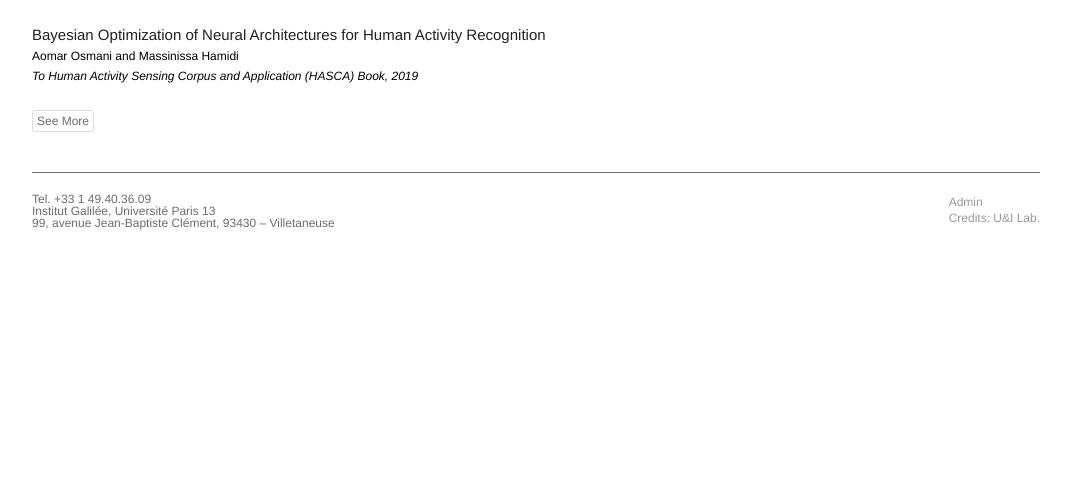
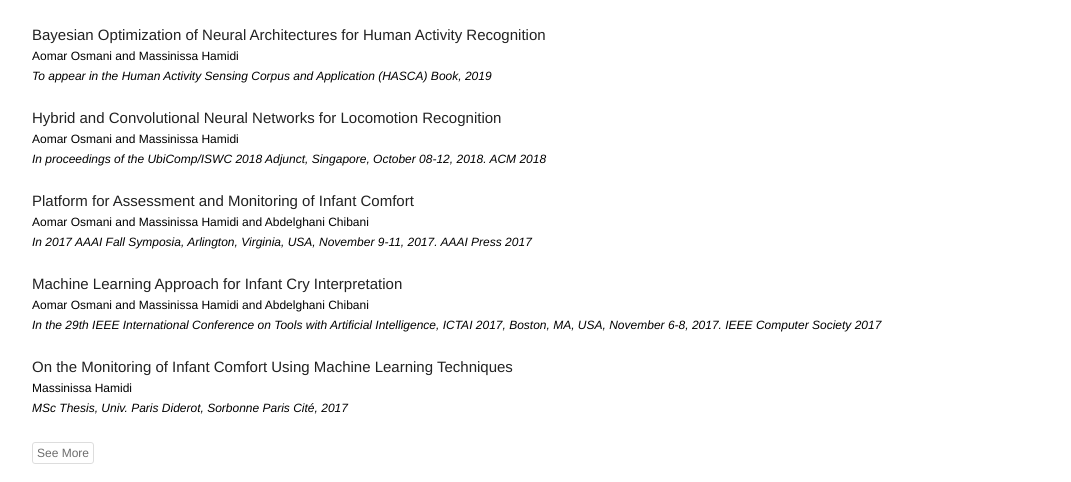
Before and after one commit to roboticsmind/roboticsmind.github.io, a React app: page / in a window 1280 px wide. Shown: the part 964-1446 px from the top of the page, without its empty margins (104-1175 px from the left). Before the commit the page ends 1213 px from the top, so only its background shows below. Built offline with nearby package versions, Linux system fonts and the light colour scheme; a web font is replaced by a local one; what react-google-maps-loader would draw is missing.

Commit message:
Updated members and researches

```diff
--- a/index.html
+++ b/index.html
@@ -42,6 +42,6 @@
   <body>
     <div id="root"></div>
     <script src="https://use.fontawesome.com/24031f45ff.js"></script>
-    <script src="./build/bundle-ffa24d4d1c.js"></script>
+    <script src="./build/bundle.js"></script>
   </body>
 </html>
--- a/public/data/researches.json
+++ b/public/data/researches.json
@@ -28,14 +28,14 @@
       "id": "har",
       "title": "Human Activity Recognition",
       "tag": "HAR",
-      "color": "#6f7795"
+      "color": "#7f7785"
     }
   ],
   "categories": [
     {
       "researches": [
         {
-          "booktitle": "To Human Activity Sensing Corpus and Application (HASCA) Book, 2019",
+          "booktitle": "To appear in the Human Activity Sensing Corpus and Application (HASCA) Book, 2019",
           "authors": "Aomar Osmani and Massinissa Hamidi",
           "title": "Bayesian Optimization of Neural Architectures for Human Activity Recognition",
           "links": {
@@ -43,6 +43,46 @@
             "Code": "https://github.com/hamidimassinissa/hasca-shl"
           },
           "topics": ["ml", "har"]
+        },
+        {
+          "booktitle": "In proceedings of the UbiComp/ISWC 2018 Adjunct, Singapore, October 08-12, 2018. ACM 2018",
+          "authors": "Aomar Osmani and Massinissa Hamidi",
+          "title": "Hybrid and Convolutional Neural Networks for Locomotion Recognition",
+          "links": {
+            "PDF": "https://arxiv.org/abs/",
+            "Code": "https://github.com/hamidimassinissa/hasca-shl"
+          },
+          "topics": ["ml", "har"]
+        },
+        {
+          "booktitle": "In 2017 AAAI Fall Symposia, Arlington, Virginia, USA, November 9-11, 2017. AAAI Press 2017",
+          "authors": "Aomar Osmani and Massinissa Hamidi and Abdelghani Chibani",
+          "title": "Platform for Assessment and Monitoring of Infant Comfort",
+          "links": {
+            "PDF": "https://arxiv.org/abs/",
+            "Code": "https://github.com/hamidimassinissa/hasca-shl"
+          },
+          "topics": ["ml"]
+        },
+        {
+          "booktitle": "In the 29th IEEE International Conference on Tools with Artificial Intelligence, ICTAI 2017, Boston, MA, USA, November 6-8, 2017. IEEE Computer Society 2017",
+          "authors": "Aomar Osmani and Massinissa Hamidi and Abdelghani Chibani",
+          "title": "Machine Learning Approach for Infant Cry Interpretation",
+          "links": {
+            "PDF": "https://arxiv.org/abs/",
+            "Code": "https://github.com/hamidimassinissa/hasca-shl"
+          },
+          "topics": ["ml"]
+        },
+        {
+          "booktitle": "MSc Thesis, Univ. Paris Diderot, Sorbonne Paris Cité, 2017",
+          "authors": "Massinissa Hamidi",
+          "title": "On the Monitoring of Infant Comfort Using Machine Learning Techniques",
+          "links": {
+            "PDF": "https://arxiv.org/abs/",
+            "Code": "https://github.com/hamidimassinissa/hasca-shl"
+          },
+          "topics": ["ml"]
         }
       ],
       "title": "Publications"
--- a/src/index.html
+++ b/src/index.html
@@ -4,7 +4,7 @@
     <meta charset="utf-8">
     <meta name="viewport" content="width=device-width, initial-scale=1">
     <link rel=icon href='/public/images/favicon.png' sizes="32x32" type="image/png">
-    <!-- <link href='https://cdnjs.cloudflare.com/ajax/libs/leaflet/1.0.3/leaflet.css' rel='stylesheet'> -->
+    <link href='https://cdnjs.cloudflare.com/ajax/libs/leaflet/1.0.3/leaflet.css' rel='stylesheet'>
     <title>RoboticsMind Lab</title>
 
     <!-- Start Single Page Apps for GitHub Pages -->
--- a/src/style/components/_contact.scss
+++ b/src/style/components/_contact.scss
@@ -17,6 +17,7 @@
   }
 
   &__map {
+    position: static !important;
     width: 100%;
     height: 400px;
   }
--- a/src/style/index.scss
+++ b/src/style/index.scss
@@ -6,6 +6,7 @@
 @import "helpers/default";
 @import "helpers/utilities";
 
+@import url("https://cdnjs.cloudflare.com/ajax/libs/leaflet/1.0.3/leaflet.css");
 @import "components/app";
 @import "components/contact";
 @import "components/data-loader";
```
Also changed, not shown: public/data/members.json (+25 -1 lines), 1 other file (tests, documents, lock files or other folders).
